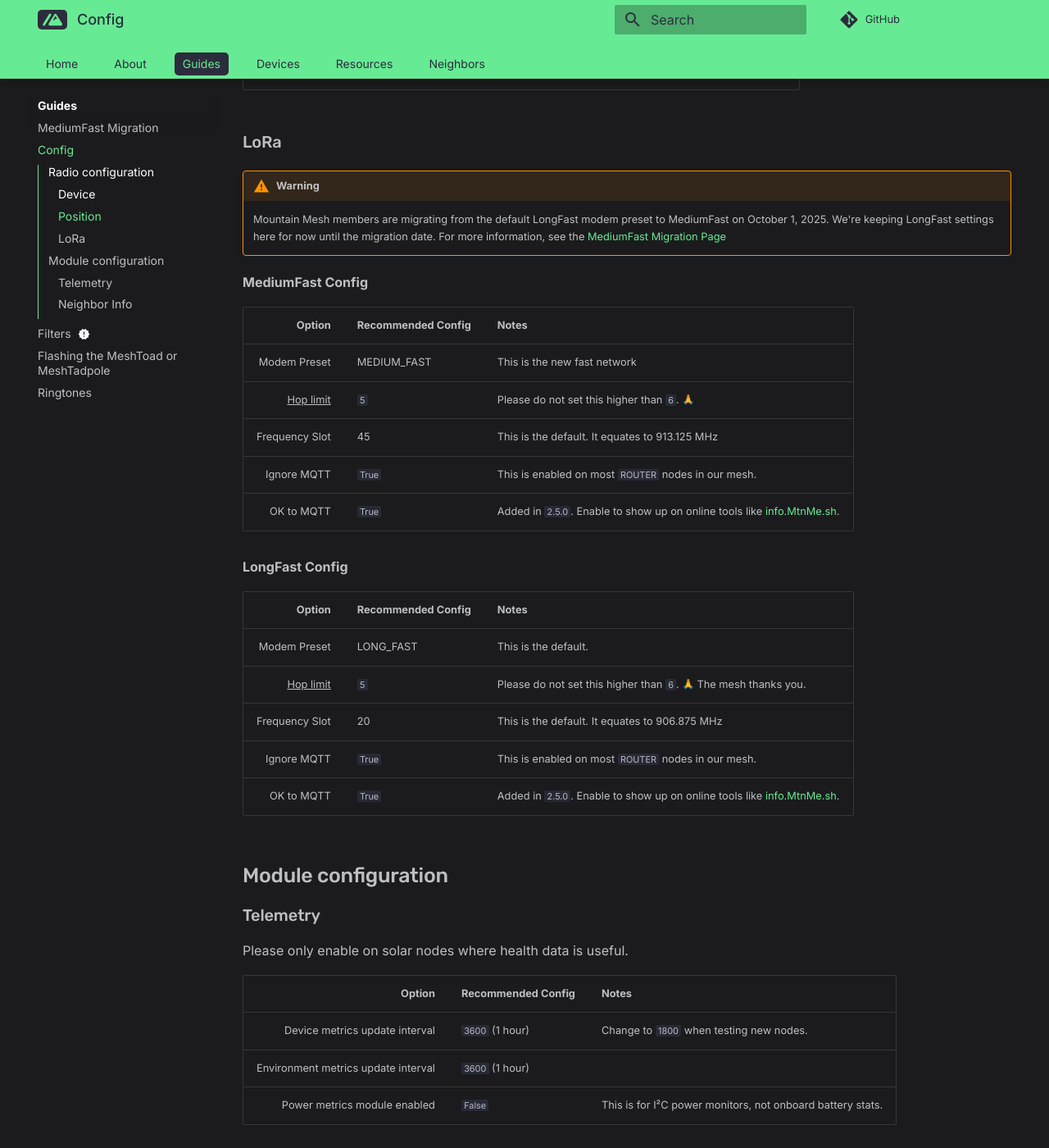
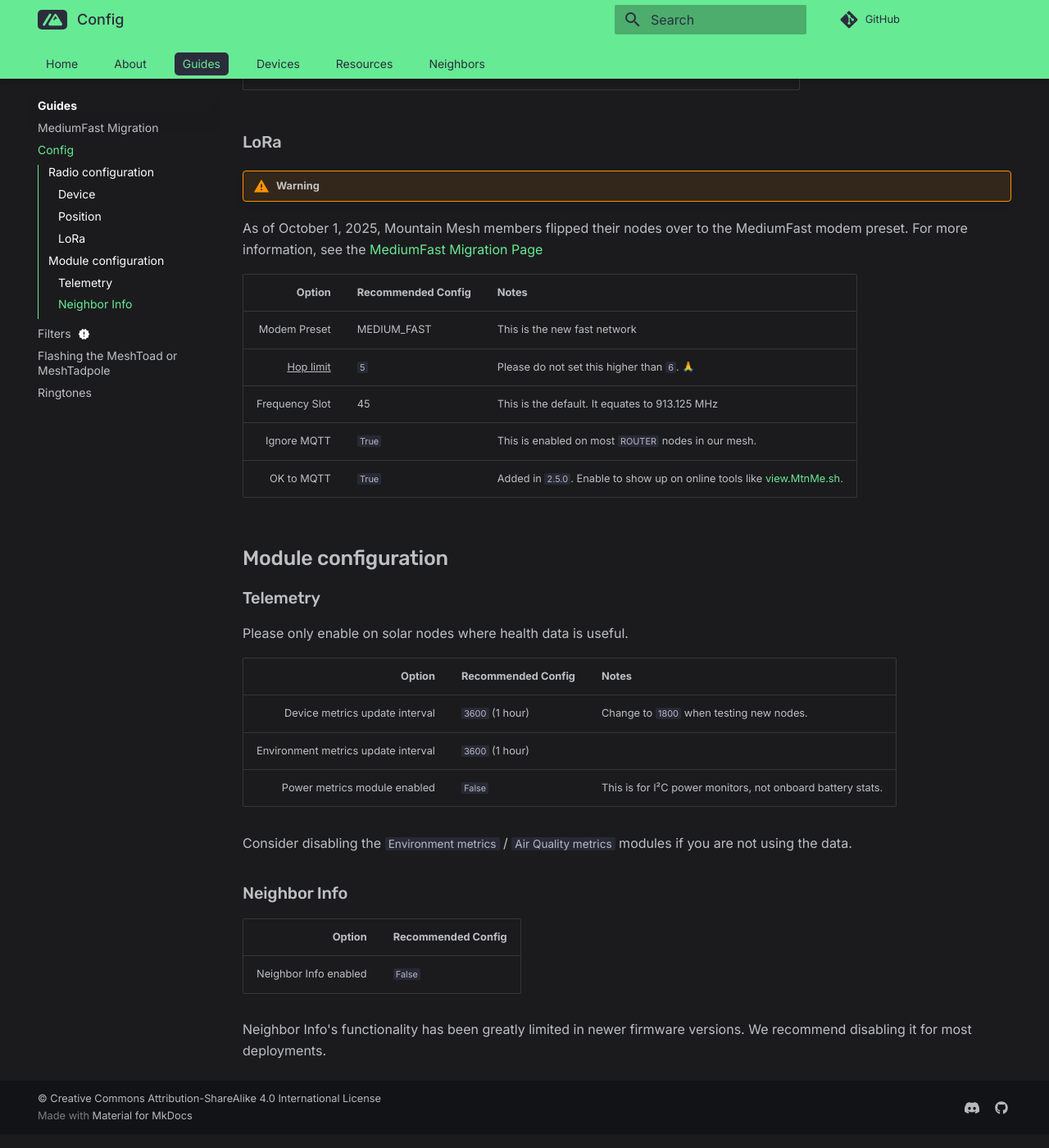
Before and after one commit to MtnMesh/mtnmesh.github.io, an MkDocs documentation site: the page built from docs/config.md, in a window 1280 px wide and 1400 px high, scrolled down 832 px. Shown: the whole window at 82% size. Built offline with MkDocs 1.6.1 and Material for MkDocs 9.7.7, drawn with Linux system fonts in a browser that asks for light colours; emoji names are drawn with the system emoji font; comment, search, counter and statistics services are not loaded.

Commit message:
remove LongFast config/fix tense (#76)
* remove LongFast config
 - removed LongFast config from config.md
 - updated language in a couple spots to be past tense
 - updated mediumfast_flyer.png language to be past tense

* s/info/view

Fix dead link in config.md

---------

Co-authored-by: Austin <vidplace7@gmail.com>

```diff
--- a/docs/config.md
+++ b/docs/config.md
@@ -25,9 +25,7 @@ These settings are intended to facilitate a stable and reliable mesh network. Th
 ### LoRa
 
 !!! warning
-    Mountain Mesh members are migrating from the default LongFast modem preset to MediumFast on October 1, 2025. We're keeping LongFast settings here for now until the migration date. For more information, see the [MediumFast Migration Page](/mediumfast)
-
-**MediumFast Config**
+As of October 1, 2025, Mountain Mesh members flipped their nodes over to the MediumFast modem preset. For more information, see the [MediumFast Migration Page](/mediumfast)
 
 |         Option | Recommended Config | Notes                                                                                            |
 | -------------: | :----------------- | :----------------------------------------------------------------------------------------------- |
@@ -35,18 +33,7 @@ These settings are intended to facilitate a stable and reliable mesh network. Th
 |  ^^Hop limit^^ | `5`                | Please do not set this higher than `6`. :pray:                                                   |
 | Frequency Slot | 45                 | This is the default. It equates to 913.125 MHz                                                   |
 |    Ignore MQTT | `True`             | This is enabled on most `ROUTER` nodes in our mesh.                                              |
-|     OK to MQTT | `True`             | Added in `2.5.0`. Enable to show up on online tools like [info.MtnMe.sh](https://info.mtnme.sh). |
-
-
-**LongFast Config**
-
-|         Option | Recommended Config | Notes                                                                                            |
-| -------------: | :----------------- | :----------------------------------------------------------------------------------------------- |
-|   Modem Preset | LONG_FAST          | This is the default.                                                                             |
-|  ^^Hop limit^^ | `5`                | Please do not set this higher than `6`. :pray: The mesh thanks you.                              |
-| Frequency Slot | 20                 | This is the default. It equates to 906.875 MHz                                                   |
-|    Ignore MQTT | `True`             | This is enabled on most `ROUTER` nodes in our mesh.                                              |
-|     OK to MQTT | `True`             | Added in `2.5.0`. Enable to show up on online tools like [info.MtnMe.sh](https://info.mtnme.sh). |
+|     OK to MQTT | `True`             | Added in `2.5.0`. Enable to show up on online tools like [view.MtnMe.sh](https://view.mtnme.sh). |
 
 
 ## Module configuration
```
Also changed, not shown: docs/mediumfast.md (+1 -1 lines), docs/static/mediumfast_flyer.png.
